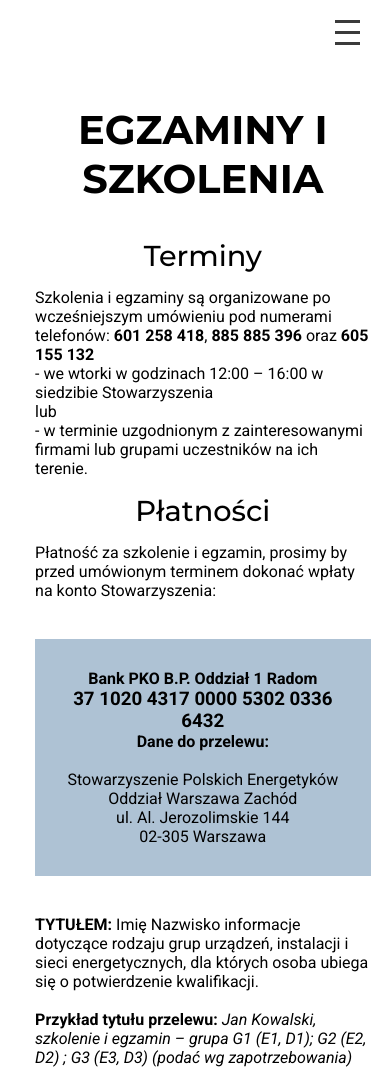
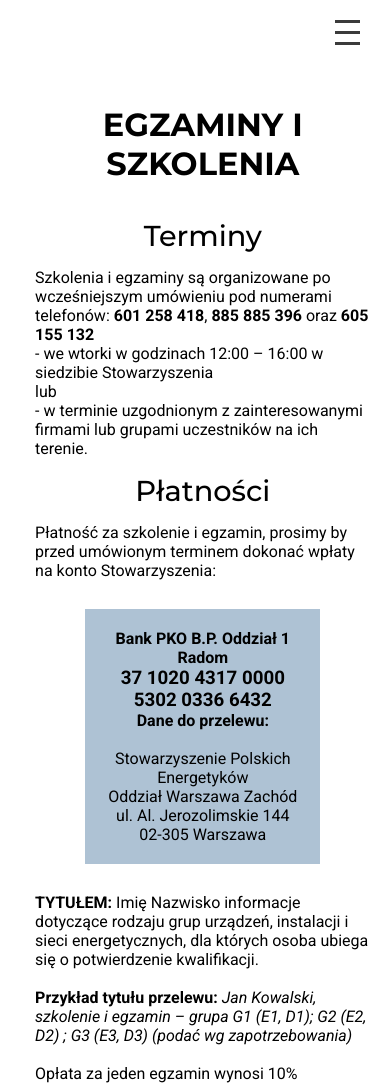
Before and after one commit to AnJaWr/SPE, a plain HTML site: page egzaminy_i_szkolenia.html in a window 390 px wide. Shown: the top 1085 px of the page. Drawn offline with Linux system fonts and the light colour scheme.

Commit message:
poprawki

```diff
--- a/style.css
+++ b/style.css
@@ -71,8 +71,13 @@ h1{
   font-style: normal;
 padding: 15px}
 .info{
- text-align:center; padding: 30px; background-color: rgb(174, 194, 212); margin-top: 20px;
- margin-bottom: 20px;
+ text-align:center;
+ padding: 20px;
+ background-color: rgb(174, 194, 212);
+ width: 70%;
+ justify-self: center;
+ margin-top: 10px;
+ margin-bottom: 10px;
 }
 .btn{
     background-color: red;
@@ -283,7 +288,7 @@ margin-bottom:40px;
   }
   .about{
     width: 100%;
-    margin:2%;
+    margin:0;
     background-color: #ffffffa8;
     height: 96vh;
   }
@@ -292,7 +297,7 @@ margin-bottom:40px;
     padding:10px
   }
   h1{
-    font-size: 2.5rem;
+    font-size: 2rem;
   }
   .right, .right-contact, .left{
     width: 96%;
```
